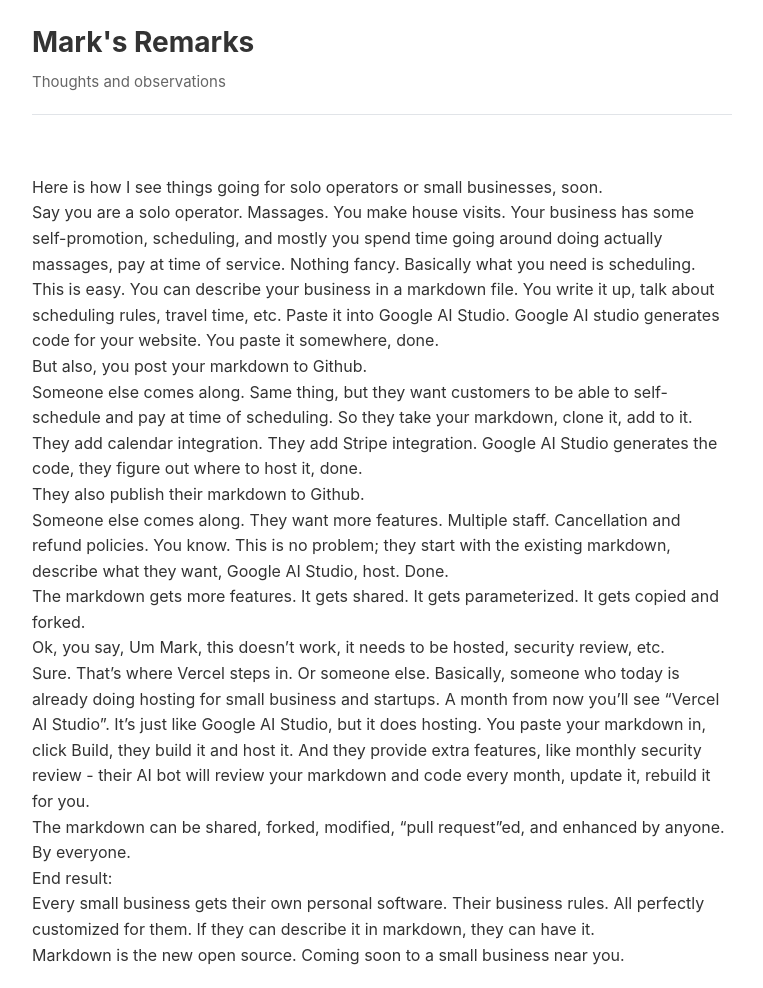
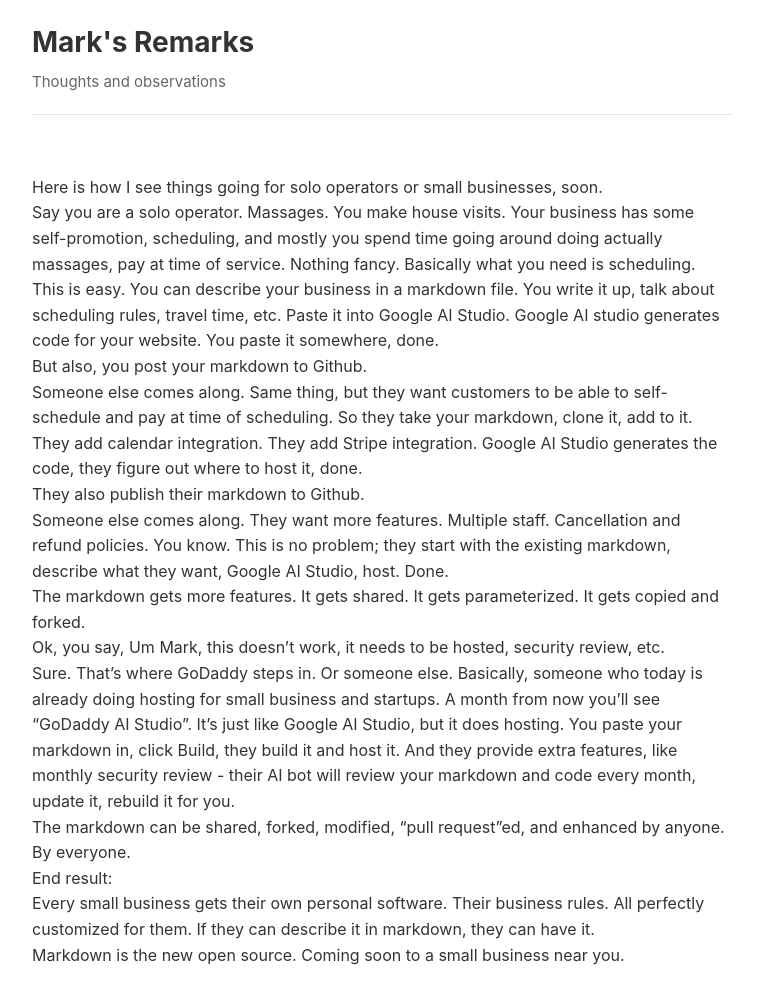
Before and after one commit to mlanett/remarks, a Jekyll site: the page built from _posts/2026-02-02-markdown-is-the-new-open-source.md, in a window 1280 px wide. Shown: the whole page, without its empty margins (258-1021 px from the left). Built offline with Jekyll 4.4.1, drawn with Linux system fonts in a browser that asks for light colours.

Commit message:
GoDaddy not Vercel.

```diff
--- a/_posts/2026-02-02-markdown-is-the-new-open-source.md
+++ b/_posts/2026-02-02-markdown-is-the-new-open-source.md
@@ -28,8 +28,8 @@
 
 Ok, you say, Um Mark, this doesn't work, it needs to be hosted, security review, etc.
 
-Sure. That's where Vercel steps in. Or someone else. Basically, someone who today is already doing hosting for small business and startups.
-A month from now you'll see "Vercel AI Studio". It's just like Google AI Studio, but it does hosting. You paste your markdown in, click Build, they build it and host it. And they provide extra features, like monthly security review - their AI bot will review your markdown and code every month, update it, rebuild it for you.
+Sure. That's where GoDaddy steps in. Or someone else. Basically, someone who today is already doing hosting for small business and startups.
+A month from now you'll see "GoDaddy AI Studio". It's just like Google AI Studio, but it does hosting. You paste your markdown in, click Build, they build it and host it. And they provide extra features, like monthly security review - their AI bot will review your markdown and code every month, update it, rebuild it for you.
 
 The markdown can be shared, forked, modified, "pull request"ed, and enhanced by anyone. By everyone.
 
```
